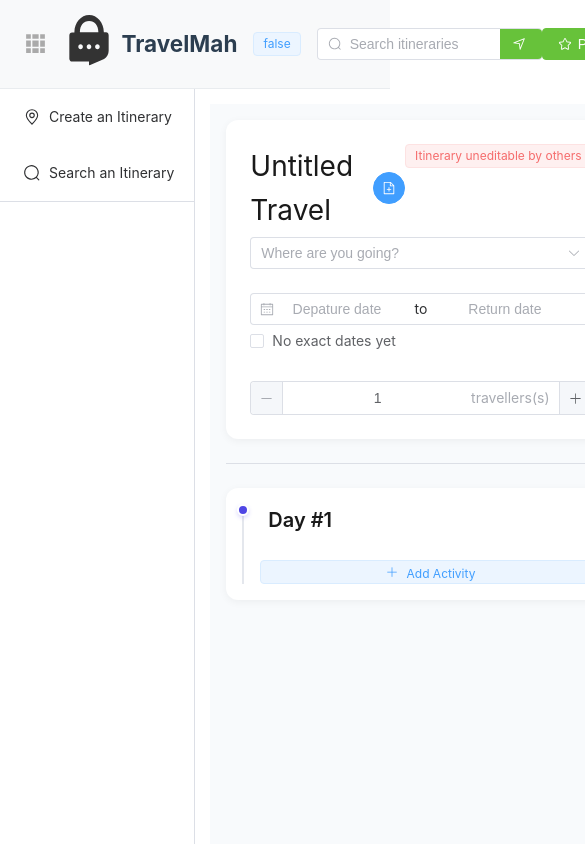
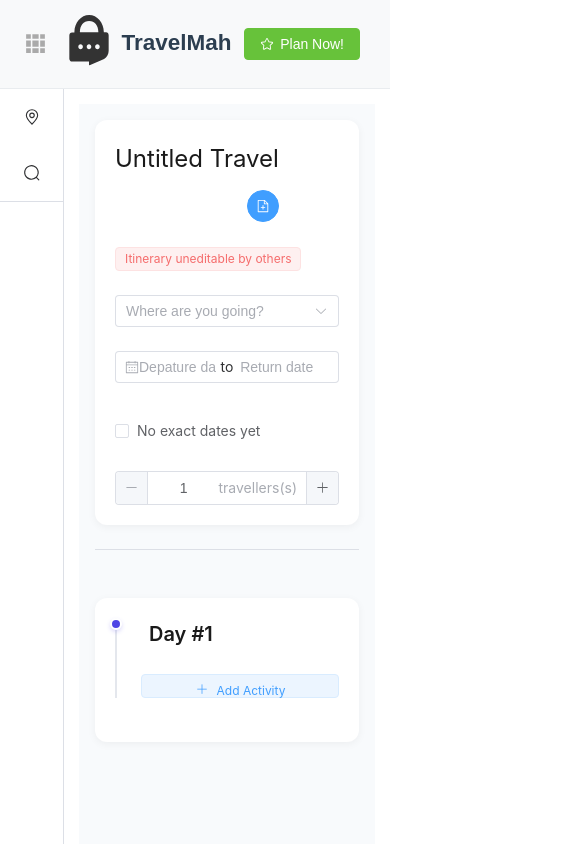
Before and after one commit to syongkheng/travelmah-fe, a Vue app: page /plan in a window 390 px wide. Shown: the top 844 px of the page, 585 px wide, since content can reach past the window. Built offline with nearby package versions, Linux system fonts and the light colour scheme.

Commit message:
wip: plan view

```diff
--- a/src/components/navigations/SideNavigation.vue
+++ b/src/components/navigations/SideNavigation.vue
@@ -5,11 +5,15 @@ import { useNav } from '@/hooks/useNav'
 import { ElMessage } from 'element-plus';
 import { useAuthenticationStore } from '@/stores/authentication';
 import { storeToRefs } from 'pinia';
+import { onMounted } from 'vue';
+import { useBreakpointManager } from '@/composables/useBreakpointManager';
+import { Breakpoint } from '@/constants/Breakpoint';
 
 const layoutStore = useLayoutStateStore()
 const navigate = useNav();
 const authStore = useAuthenticationStore()
 const { isAuthenticated } = storeToRefs(authStore) // Preserves reactivity
+const { isScreensizeBelow } = useBreakpointManager();
 
 const handleLogout = () => {
   authStore.handleLogout()
@@ -24,10 +28,16 @@ const handleMyItinerary = () => {
 const handleSetting = () => {
   ElMessage.info("Page Coming Soon")
 }
+
+onMounted(async () => {
+  if (isScreensizeBelow(Breakpoint.M)) {
+    await layoutStore.sideNav.setFalse()
+  }
+})
 </script>
 
 <template>
-  <el-menu class="el-menu-vertical-demo" :collapse="layoutStore.sideNav.isExpanded">
+  <el-menu class="el-menu-vertical-demo" :collapse="!layoutStore.sideNav.isExpanded">
     <span @click="navigate.redirectToPlanning">
       <el-menu-item index="1">
         <el-icon>
@@ -45,8 +55,6 @@ const handleSetting = () => {
         <template #title>{{ 'Search an Itinerary' }}</template>
       </el-menu-item>
     </span>
-
-
     <el-divider />
     <span class="authenticated menu" v-if="isAuthenticated">
       <span @click="handleMyItinerary">
--- a/src/components/navigations/TopNavigation.vue
+++ b/src/components/navigations/TopNavigation.vue
@@ -37,7 +37,6 @@ const handleSearchItinerary = () => {
             <RouterLink to="/">{{ 'TravelMah' }}</RouterLink>
           </div>
         </div>
-        <el-tag>{{ isAuthenticated }}</el-tag>
         <div>
           <el-input v-model="searchInput" style="width: 225px" placeholder="Search itineraries" :prefix-icon="Search">
             <template #suffix>
@@ -75,67 +74,81 @@ const handleSearchItinerary = () => {
 
 <style scoped>
 .header {
-  background-color: #f8f9fa;
-  padding: 1em;
-  border-bottom: 1px solid #e9ecef;
+  --header-bg: #f8f9fa;
+  --border-color: #e9ecef;
+  --text-color: #2c3e50;
+  --active-color: #42b983;
+  --success-color: var(--el-color-success);
+  --white: var(--el-color-white);
+  --icon-color: #aaaaaa;
+
   position: sticky;
   top: 0;
   z-index: 999;
+  padding: 1em;
+  background-color: var(--header-bg);
+  border-bottom: 1px solid var(--border-color);
 }
 
 .nav-container {
-  margin: 0 auto;
   display: flex;
   justify-content: space-between;
   align-items: center;
+  margin: 0 auto;
   padding: 0 1em 0 0.5em;
 }
 
+/* Logo & Menu Toggle */
 .logo-env {
   display: flex;
-  flex-direction: row;
   align-items: center;
   gap: 0.5rem;
+
+  a {
+    font: bold 1.5em sans-serif;
+    color: var(--text-color);
+    text-decoration: none;
+  }
 }
 
-.logo-env a {
-  font-size: 1.5em;
-  font-weight: bold;
-  color: #2c3e50;
-  text-decoration: none;
-}
-
+/* Navigation Links */
 .nav-links {
   display: flex;
   gap: 2em;
-  list-style: none;
   margin: 0;
   padding: 0;
+  list-style: none;
+
+  a {
+    color: var(--text-color);
+    font-weight: 500;
+    text-decoration: none;
+    transition: color 0.3s ease;
+
+    &:hover,
+    &.active {
+      color: var(--active-color);
+    }
+
+    &.active {
+      border-bottom: 2px solid var(--active-color);
+    }
+  }
 }
 
-.nav-links a {
-  text-decoration: none;
-  color: #2c3e50;
-  font-weight: 500;
-  transition: color 0.3s ease;
-}
-
-.nav-links a:hover {
-  color: #42b983;
-}
-
-.nav-links a.active {
-  color: #42b983;
-  border-bottom: 2px solid #42b983;
-}
-
+/* Utility Classes */
 .clickable {
   cursor: pointer;
 }
 
+.toggle-menu-expansion {
+  display: flex;
+  color: var(--icon-color);
+}
+
+/* Search & Engagement */
 .engagement-container {
   display: flex;
-  flex-direction: row;
   align-items: center;
   gap: 1rem;
 }
@@ -144,21 +157,29 @@ const handleSearchItinerary = () => {
   display: flex;
   width: 100%;
   height: 100%;
-  background-color: var(--el-color-success);
-  color: var(--el-color-white);
+  align-items: center;
+  justify-content: center;
+  padding: 0 1rem 0 0.25rem;
+  color: var(--white);
+  background-color: var(--success-color);
   border-radius: 0 0.25rem 0.25rem 0;
-  justify-content: center;
-  align-items: center;
-  padding-right: 1rem;
-  padding-left: 0.25rem;
 }
 
-::v-deep .el-input__wrapper {
+/* Element Plus Overrides */
+:deep(.el-input__wrapper) {
   padding-right: 0;
 }
 
-.toggle-menu-expansion {
-  display: flex;
-  color: #aaaaaa;
+/* Responsive Behavior */
+@media (max-width: 800px) {
+
+  .engagement-container>*:not(.toggle-menu-expansion):not(.logo-env),
+  .nav-links>*:not(:has(.el-button--success)) {
+    display: none;
+  }
+
+  .el-button--success {
+    display: inline-flex;
+  }
 }
 </style>
--- /dev/null
+++ b/src/composables/useBreakpointManager.ts
@@ -0,0 +1,31 @@
+// src/composables/useBreakpoints.ts
+import { ref, onMounted, onUnmounted, computed } from 'vue'
+import { Breakpoint } from '../constants/Breakpoint'
+
+export function useBreakpointManager() {
+  const width = ref(window.innerWidth)
+
+  const isScreensizeBelow = (bp: number) => width.value < bp
+  const isScreensizeAbove = (bp: number) => width.value >= bp
+
+  const currentBreakpoint = computed(() => {
+    if (width.value <= Breakpoint.S) return 'S'
+    if (width.value <= Breakpoint.M) return 'M'
+    return 'L'
+  })
+
+  const updateWidth = () => {
+    width.value = window.innerWidth
+  }
+
+  onMounted(() => window.addEventListener('resize', updateWidth))
+  onUnmounted(() => window.removeEventListener('resize', updateWidth))
+
+  return {
+    width,
+    Breakpoint,
+    currentBreakpoint,
+    isScreensizeBelow,
+    isScreensizeAbove,
+  }
+}
--- /dev/null
+++ b/src/constants/Breakpoint.ts
@@ -0,0 +1,8 @@
+// src/constants/breakpoints.ts
+export const Breakpoint = {
+  S: 425, // Small (0-425px)
+  M: 800, // Medium (426-800px)
+  L: 801, // Large (801+ px)
+} as const
+
+export type BreakpointType = keyof typeof Breakpoint
--- a/src/stores/layoutState.ts
+++ b/src/stores/layoutState.ts
@@ -1,11 +1,13 @@
-import { reactive, ref } from 'vue'
+import { reactive } from 'vue'
 import { defineStore } from 'pinia'
 
 export const useLayoutStateStore = defineStore('layoutStateStore', () => {
-  const sideNav = {
-    isExpanded: ref(false),
-    toggle: () => (sideNav.isExpanded.value = !sideNav.isExpanded.value),
-  }
+  const sideNav = reactive({
+    isExpanded: true,
+    setTrue: () => (sideNav.isExpanded = true),
+    setFalse: () => (sideNav.isExpanded = false),
+    toggle: () => (sideNav.isExpanded = !sideNav.isExpanded),
+  })
 
   const loginDialog = reactive({
     isVisible: false,
--- a/src/views/PlanView.vue
+++ b/src/views/PlanView.vue
@@ -1,5 +1,5 @@
 <script lang="ts" setup>
-import { h, onBeforeUnmount, onMounted, ref } from 'vue'
+import { computed, h, onBeforeUnmount, onMounted, ref } from 'vue'
 import { useRoute } from 'vue-router'
 import AgendaCardForm from '@/components/AgendaCardForm.vue'
 import { hierarchicalLocations } from '@/interfaces/HierarchicalLocation'
@@ -13,7 +13,11 @@ import { GeneratorUtils } from '@/utilities/GeneratorUtils'
 import { useNav } from '@/hooks/useNav'
 import { useLayoutStateStore } from '@/stores/layoutState'
 import { useAuthenticationStore } from '@/stores/authentication'
+import { useBreakpointManager } from '@/composables/useBreakpointManager';
+import { Breakpoint } from '@/constants/Breakpoint';
 
+const { isScreensizeBelow } = useBreakpointManager();
+const isMobile = computed(() => isScreensizeBelow(Breakpoint.M));
 const route = useRoute()
 const navigate = useNav()
 const sessionId = route.query.session?.toString()
@@ -194,7 +198,7 @@ onBeforeUnmount(() => {
   <div class="page-container">
     <header class="session-header">
       <div class="title-container">
-        <div class="itinerary-details-header-container">
+        <div class="itinerary-details-header-container" :class="{ 'mobile-layout': isMobile }">
           <div>
             <span v-if="toggleEditingTitle">
               <el-input v-model="itinerary.sessionTitle" class="session-title-input" :validate-event="false"
@@ -286,83 +290,115 @@ onBeforeUnmount(() => {
 </template>
 
 <style scoped>
-/* Base Container */
-.notification-error-description {
-  margin-bottom: 1rem;
-}
+/* ============ Base Styles ============ */
+.page-container {
+  --primary-color: #4f46e5;
+  --text-color: #1a1a1a;
+  --bg-color: #f8fafc;
+  --card-bg: white;
+  --border-color: #e4e7ed;
+  --shadow-sm: 0 2px 8px rgba(0, 0, 0, 0.05);
+  --radius-md: 12px;
+  --radius-sm: 8px;
+  --transition: 0.2s ease;
 
-.page-container {
   display: flex;
   flex-direction: column;
   min-height: 100vh;
   padding: 1.5rem;
-  background: #f8fafc;
+  background: var(--bg-color);
 }
 
-/* Header Section */
+/* ============ Header Section ============ */
 .session-header {
-  background: white;
+  background: var(--card-bg);
   padding: 1.5rem;
-  border-radius: 12px;
-  box-shadow: 0 2px 8px rgba(0, 0, 0, 0.05);
-}
-
-.itinerary-details-header-container {
-  display: flex;
-  flex-direction: row;
-  gap: 1.25rem;
-  align-items: center;
+  border-radius: var(--radius-md);
+  box-shadow: var(--shadow-sm);
 }
 
 .title-container {
   display: flex;
   flex-direction: row;
   justify-content: space-between;
+  align-items: flex-start;
+  gap: 1rem;
+}
+
+.itinerary-details-header-container {
+  display: flex;
+  gap: 1.25rem;
+  align-items: center;
+
+  &.mobile-layout {
+    flex-direction: column;
+    align-items: flex-start;
+    gap: 0.75rem;
+
+    >div:last-child {
+      align-self: flex-end;
+    }
+  }
 }
 
 .session-title-container {
   font-size: 1.75rem;
   font-weight: 600;
-  color: #1a1a1a;
+  color: var(--text-color);
+  cursor: pointer;
+
+  &:hover {
+    text-decoration: underline;
+  }
 }
 
-/* Itinerary Content */
-.itinerary-wrapper {
-  background: white;
-  padding: 2rem;
-  border-radius: 12px;
-  box-shadow: 0 2px 8px rgba(0, 0, 0, 0.05);
+.session-title-input {
+  font-size: 1.75rem !important;
+  font-weight: 600;
 }
 
-/* Timeline Structure */
+.tag-wrapper {
+  margin-top: 0.5rem;
+}
+
+/* ============ Itinerary Content ============ */
+.itinerary-wrapper {
+  background: var(--card-bg);
+  padding: 2rem;
+  border-radius: var(--radius-md);
+  box-shadow: var(--shadow-sm);
+  margin-top: 1.5rem;
+}
+
+/* ============ Timeline Structure ============ */
 .day-container {
   position: relative;
   padding-left: 2rem;
   margin-bottom: 2rem;
-  border-left: 2px solid #e4e7ed;
-}
+  border-left: 2px solid var(--border-color);
 
-.day-container:last-child {
+  &:last-child {
     margin-bottom: 0;
   }
 
-.day-container::before {
+  &::before {
     content: '';
     position: absolute;
     left: -7px;
     top: 0;
     width: 12px;
     height: 12px;
-  background: #4f46e5;
+    background: var(--primary-color);
     border-radius: 50%;
     border: 2px solid white;
     box-shadow: 0 2px 4px rgba(79, 70, 229, 0.2);
+  }
 }
 
 .day-wrapper {
   font-size: 1.25rem;
   font-weight: 600;
-  color: #1a1a1a;
+  color: var(--text-color);
   margin-bottom: 1.5rem;
   padding-left: 0.5rem;
 }
@@ -371,65 +407,92 @@ onBeforeUnmount(() => {
   display: flex;
   flex-direction: column;
   gap: 1rem;
+  margin-bottom: 1.5rem;
 }
 
 .agenda-item-wrapper {
-  transition: transform 0.2s ease;
+  transition: transform var(--transition);
+
+  &:hover {
+    transform: translateY(-2px);
+  }
 }
 
-.agenda-item-wrapper:hover {
-  transform: translateY(-2px);
-}
-
-/* Custom Tag Styles */
-.el-tag.purple {
-  background: #f3f4ff;
-  color: #4f46e5;
-  border-color: #e0e7ff;
-  padding: 12px 20px;
-  border-radius: 8px;
-  transition: all 0.2s ease;
-}
-
-.el-tag.purple.clickable:hover {
-  background: #4f46e5;
-  color: white;
-  cursor: pointer;
-}
-
-/* Form Fields */
+/* ============ Form Fields ============ */
 .itinerary-overview-container {
   display: grid;
   grid-template-columns: repeat(auto-fit, minmax(300px, 1fr));
   gap: 1.5rem;
-  margin-top: 0.25rem;
+  margin-top: 1.5rem;
 }
 
 .date-config-container {
   display: flex;
   flex-direction: column;
+  gap: 1rem;
 }
 
-/* Responsive Design */
-@media (max-width: 768px) {
+/* ============ Custom Tag Styles ============ */
+.el-tag {
+  &.clickable {
+    cursor: pointer;
+    transition: all var(--transition);
+
+    &:hover {
+      opacity: 0.9;
+    }
+  }
+
+  &.purple {
+    background: #f3f4ff;
+    color: var(--primary-color);
+    border-color: #e0e7ff;
+    padding: 12px 20px;
+    border-radius: var(--radius-sm);
+
+    &.clickable:hover {
+      background: var(--primary-color);
+      color: white;
+    }
+  }
+}
+
+/* ============ Responsive Design ============ */
+@media (max-width: 800px) {
   .page-container {
     padding: 1rem;
   }
 
   .session-header {
-    padding: 1.5rem;
+    padding: 1.25rem;
   }
 
   .itinerary-wrapper {
-    padding: 1rem;
+    padding: 1.25rem;
   }
 
   .day-container {
-    padding-left: 1rem;
+    padding-left: 1.5rem;
   }
 
   .itinerary-overview-container {
     grid-template-columns: 1fr;
   }
+
+  .session-title-container,
+  .session-title-input {
+    font-size: 1.5rem !important;
+  }
+}
+
+@media (max-width: 480px) {
+  .title-container {
+    flex-direction: column;
+    gap: 1rem;
+  }
+
+  .tag-wrapper {
+    align-self: flex-start;
+  }
 }
 </style>
```
Lines whose indentation alone changed are shown as unchanged.
